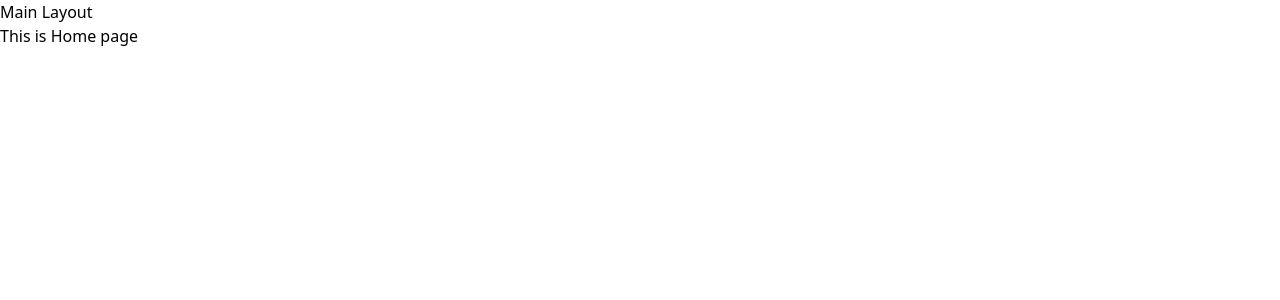
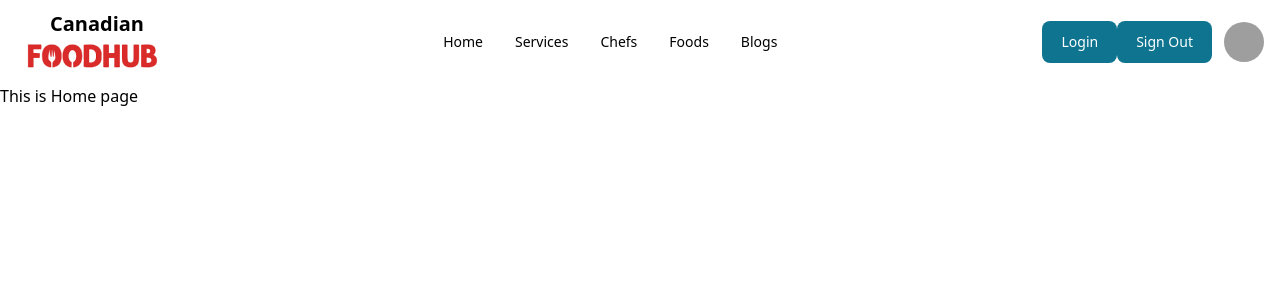
Before and after one commit to mdnumanahmed/canadian-food-hub-client, a React (Vite) app: page / in a window 1280 px wide. Shown: the top 300 px of the page. Built offline with nearby package versions, Linux system fonts and the light colour scheme; grey boxes are pictures that could not be loaded.

Commit message:
Navbar added

```diff
--- a/src/layouts/MainLayout.jsx
+++ b/src/layouts/MainLayout.jsx
@@ -1,10 +1,11 @@
 import React from 'react';
 import { Outlet } from 'react-router-dom';
+import FoodNavbar from '../shared/FoodNavbar';
 
 const MainLayout = () => {
     return (
         <div>
-            <h1>Main Layout</h1>
+            <FoodNavbar />
             <Outlet />
         </div>
     );
--- /dev/null
+++ b/src/shared/FoodNavbar.jsx
@@ -0,0 +1,61 @@
+import { Avatar, Button, Dropdown, Navbar } from "flowbite-react";
+import React from "react";
+import logo from "/logo-food-red.png";
+import { Link, NavLink } from "react-router-dom";
+
+const FoodNavbar = () => {
+  return (
+    <div>
+      <Navbar fluid={true} rounded={true}>
+        <div>
+          <Link to="/" className="flex justify-center flex-col">
+            <span className="self-center whitespace-nowrap text-xl font-semibold dark:text-white hidden lg:block">
+              Canadian
+            </span>
+            <img src={logo} className="mr-3 h-6 sm:h-9" alt="Flowbite Logo" />
+          </Link>
+        </div>
+        <div className="flex md:order-2">
+          <Button> Login </Button>
+          <Button> Sign Out </Button>
+          <Dropdown
+            arrowIcon={false}
+            inline={true}
+            label={
+              <Avatar
+                className="ml-3"
+                alt="User settings"
+                img="https://flowbite.com/docs/images/people/profile-picture-5.jpg"
+                rounded={true}
+              />
+            }
+          >
+            <Dropdown.Header>
+              <span className="block text-sm">Bonnie Green</span>
+              <span className="block truncate text-sm font-medium">
+                name@flowbite.com
+              </span>
+            </Dropdown.Header>
+            <Dropdown.Item>Dashboard</Dropdown.Item>
+            <Dropdown.Item>Settings</Dropdown.Item>
+            <Dropdown.Item>Earnings</Dropdown.Item>
+            <Dropdown.Divider />
+            <Dropdown.Item>Sign out</Dropdown.Item>
+          </Dropdown>
+          <Navbar.Toggle />
+        </div>
+        <Navbar.Collapse>
+          <NavLink to="/" active={true}>
+            Home
+          </NavLink>
+          <NavLink to="/services">Services</NavLink>
+          <NavLink to="/chefs">Chefs</NavLink>
+          <NavLink to="/foods">Foods</NavLink>
+          <NavLink to="/blogs">Blogs</NavLink>
+        </Navbar.Collapse>
+      </Navbar>
+    </div>
+  );
+};
+
+export default FoodNavbar;
```
Also changed, not shown: public/logo-food-red.png (added).
